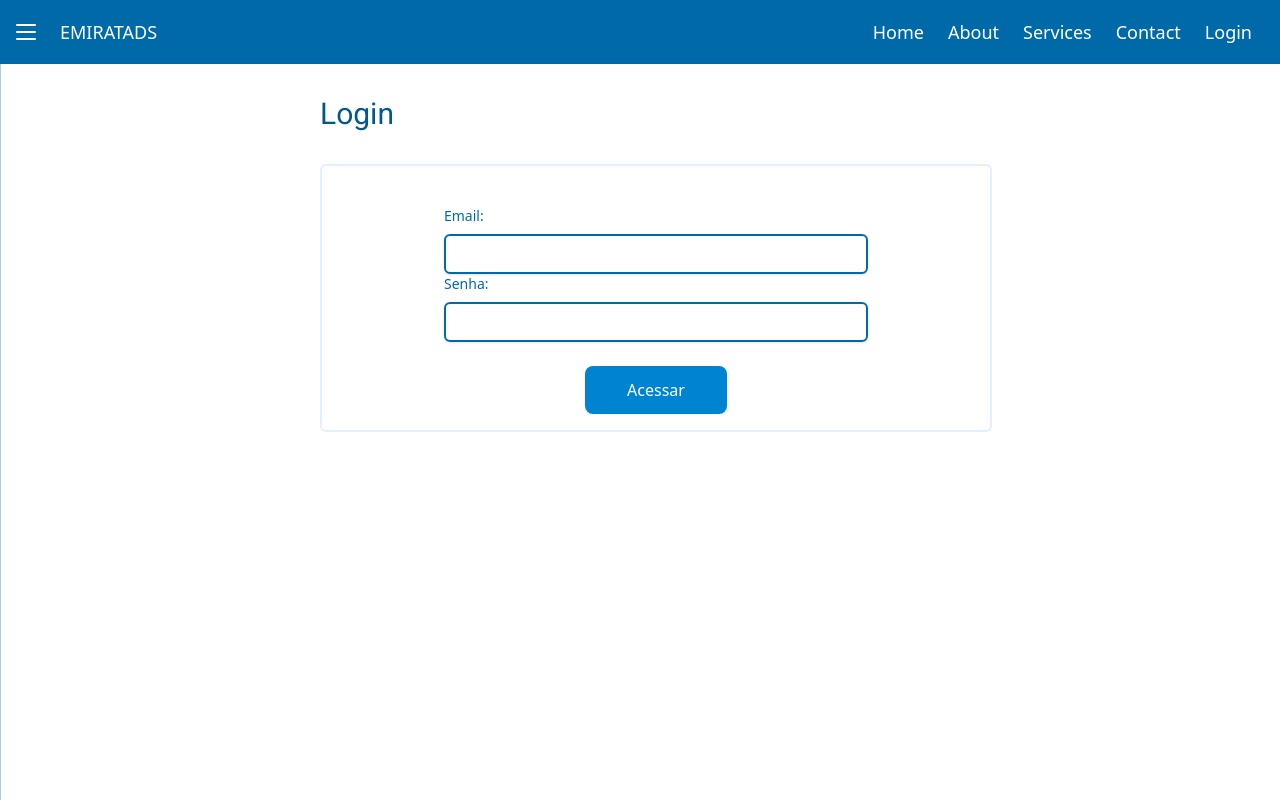
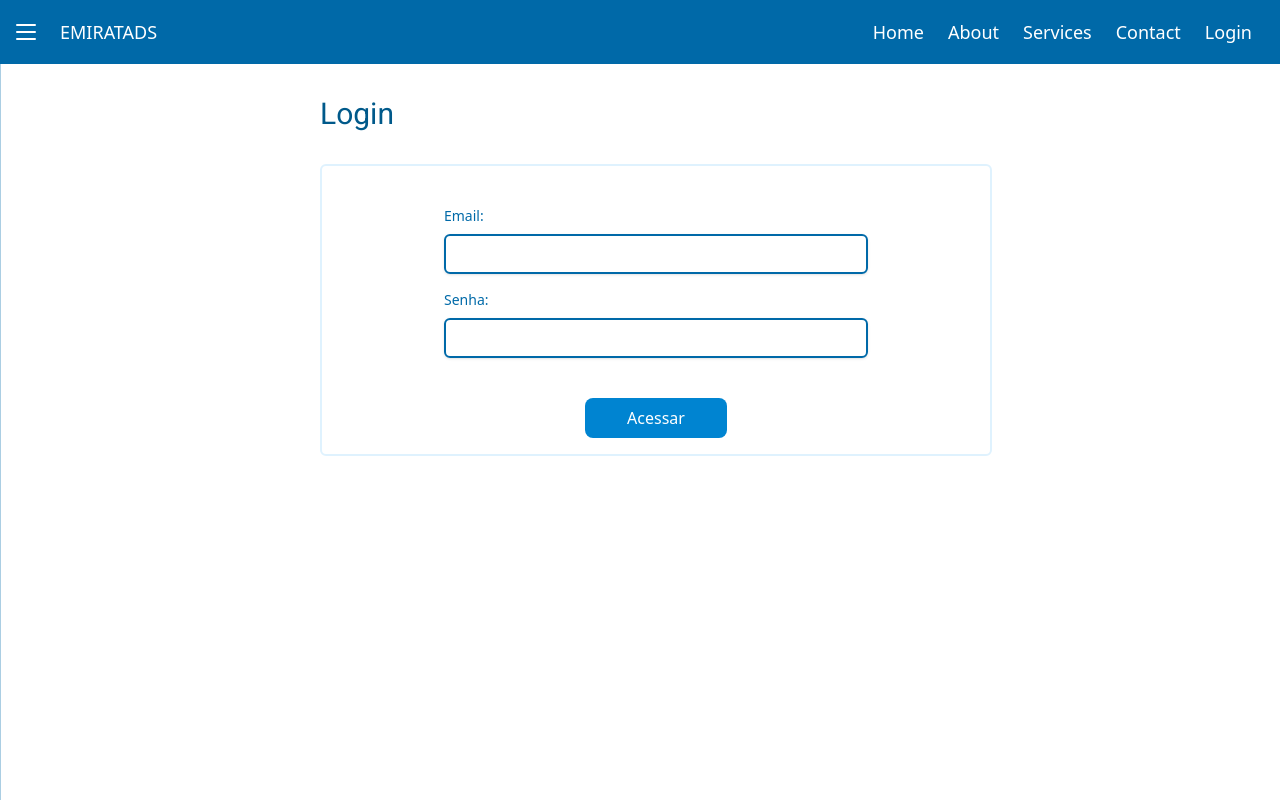
Before and after one commit to AlissonGSantos/DAC-UFPR-Trabalho-Final, a Next.js app in the folder frontend/emiratads/: page /authentication/login in a window 1280 px wide. Built offline with nearby package versions, Linux system fonts and the light colour scheme.

Commit message:
#37 feat: login screen

```diff
--- a/frontend/emiratads/app/authentication/login/components/LoginForm/LoginForm.tsx
+++ b/frontend/emiratads/app/authentication/login/components/LoginForm/LoginForm.tsx
@@ -1,23 +1,46 @@
-import Button from '@/app/components/Button/Button'
-import Input from '@/app/components/Input/Input'
-import React from 'react'
+"use client";
+import Button from "@/app/components/Button/Button";
+import Input from "@/app/components/Input/Input";
+import React from "react";
+import useLoginForm from "./useLoginForm";
 
 const LoginForm = () => {
+  const { handleSubmit, register, onSubmit, errors } = useLoginForm();
+
   return (
     <div className="flex flex-col w-2/3 mx-auto mt-6">
-      <form action="">
-        <Input type={'email'} label={'Email:'}></Input>
-        <Input type={'password'} label={'Senha:'}></Input>
+      <form className="flex flex-col gap-4" onSubmit={handleSubmit(onSubmit)}>
+        <Input
+          type={"email"}
+          label={"Email:"}
+          {...register("email")}
+          error={
+            errors.email
+              ? [{ hasError: true, message: errors.email.message ?? "" }]
+              : []
+          }
+        ></Input>
+        <Input
+          type={"password"}
+          label={"Senha:"}
+          {...register("password")}
+          error={
+            errors.password
+              ? [{ hasError: true, message: errors.password.message ?? "" }]
+              : []
+          }
+        ></Input>
         <div className="flex w-1/3 mx-auto mt-6">
           <Button
-                  text={"Acessar"}
-                  extraClass="flex w-full justify-center"
-                  typeButton="submit"
-                />
+            text={"Acessar"}
+            extraClass="flex w-full justify-center"
+            typeButton="submit"
+            size="SMALL"
+          />
         </div>
       </form>
     </div>
-  )
-}
+  );
+};
 
-export default LoginForm
+export default LoginForm;
--- /dev/null
+++ b/frontend/emiratads/app/authentication/login/components/LoginForm/useLoginForm.tsx
@@ -0,0 +1,39 @@
+"use client";
+
+import { useForm } from "react-hook-form";
+import { z } from "zod";
+import { zodResolver } from "@hookform/resolvers/zod";
+import { LoginSchema } from "../../schema/schema";
+import loginServices from "@/app/authentication/services/loginServices";
+
+type LoginFormData = z.infer<typeof LoginSchema>;
+
+const useLoginForm = () => {
+  const {
+    register,
+    handleSubmit,
+    formState: { errors },
+  } = useForm<LoginFormData>({
+    resolver: zodResolver(LoginSchema),
+    defaultValues: {
+      email: "",
+      password: ""
+      },
+    },
+);
+
+  const onSubmit = async (data: LoginFormData) => {
+    console.log("Form", data);
+    const res = await loginServices.login({email: data.email, password: data.password})
+    console.log(res)
+  };
+
+  return {
+    register,
+    handleSubmit,
+    errors,
+    onSubmit,
+  };
+};
+
+export default useLoginForm;
--- /dev/null
+++ b/frontend/emiratads/app/authentication/login/schema/schema.ts
@@ -0,0 +1,11 @@
+import { z } from 'zod';
+
+export const LoginSchema = z.object({
+  email: z
+    .string()
+    .nonempty({ message: 'O e-mail é obrigatório' })
+    .email({ message: 'O e-mail deve ser válido' }),
+  password: z
+    .string()
+    .nonempty({ message: 'Insira uma senha válida' })
+});
--- a/frontend/emiratads/app/authentication/register/components/RegisterForm/RegisterForm.tsx
+++ b/frontend/emiratads/app/authentication/register/components/RegisterForm/RegisterForm.tsx
@@ -181,6 +181,7 @@ const RegisterForm = () => {
               text={"Cadastrar"}
               extraClass="flex w-full justify-center"
               typeButton="submit"
+              size="SMALL"
             />
           </div>
         </form>
--- a/frontend/emiratads/app/types/AuthTypes.ts
+++ b/frontend/emiratads/app/types/AuthTypes.ts
@@ -26,7 +26,7 @@ export type UserAuth = {
 }
 
 export interface LoginRequest{
-    login: string,
+    email: string,
     password: string
 }
 
```
